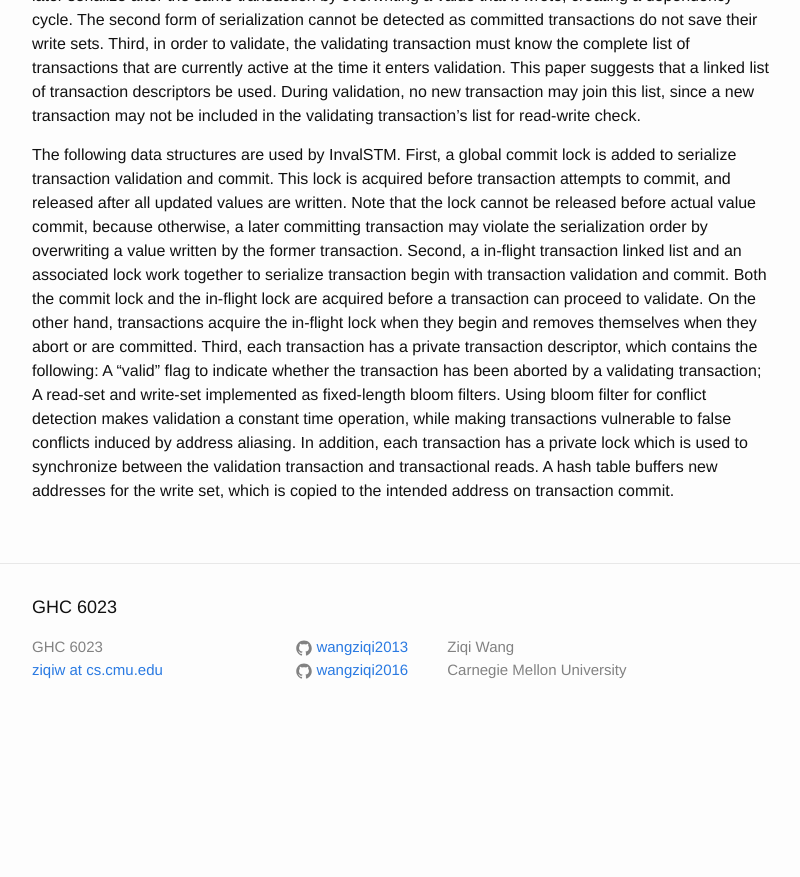
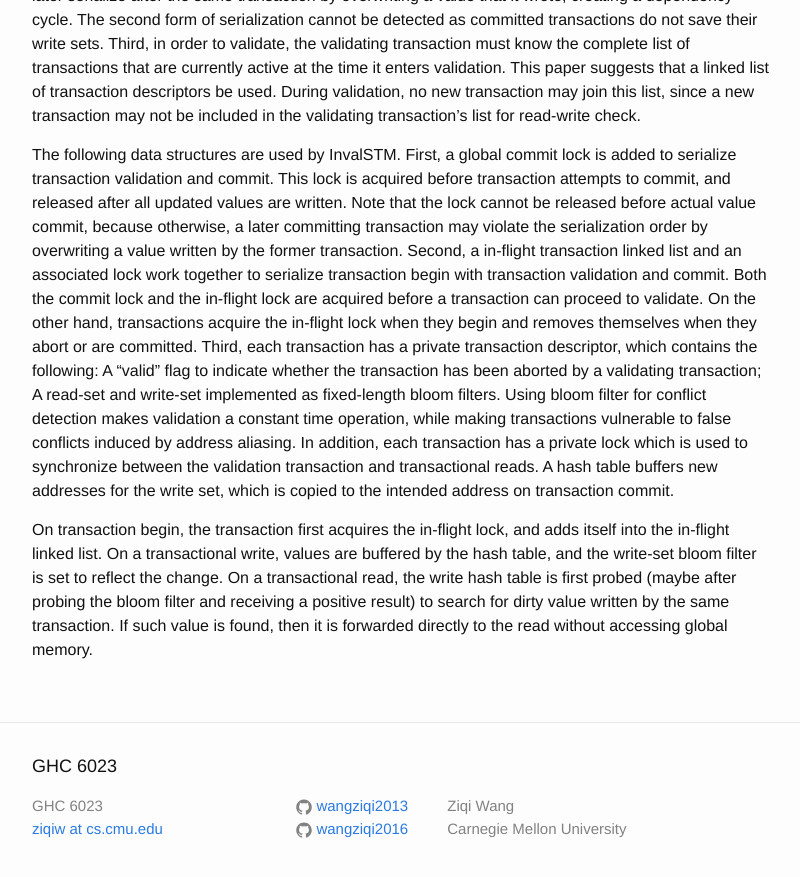
Before and after one commit to wangziqi2013/wangziqi2013.github.io, a Jekyll site: the page built from _posts/2019-11-03-invalstm.markdown, in a window 1280 px wide and 900 px high, scrolled down 1738 px. Shown: the top 877 px of the window, without its empty margins (238-1038 px from the left). Built offline with Jekyll 4.4.1, drawn with Linux system fonts in a browser that asks for light colours; before the commit the page ends 2479 px from its top, so only the background shows below that.

Commit message:
Adding read/write

```diff
--- a/_posts/2019-11-03-invalstm.markdown
+++ b/_posts/2019-11-03-invalstm.markdown
@@ -72,3 +72,9 @@ bloom filter for conflict detection makes validation a constant time operation,
 to false conflicts induced by address aliasing. In addition, each transaction has a private lock which is used to synchronize
 between the validation transaction and transactional reads. A hash table buffers new addresses for the write set, which
 is copied to the intended address on transaction commit.
+
+On transaction begin, the transaction first acquires the in-flight lock, and adds itself into the in-flight linked list.
+On a transactional write, values are buffered by the hash table, and the write-set bloom filter is set to reflect the
+change. On a transactional read, the write hash table is first probed (maybe after probing the bloom filter and receiving
+a positive result) to search for dirty value written by the same transaction. If such value is found, then it is forwarded
+directly to the read without accessing global memory.
```
